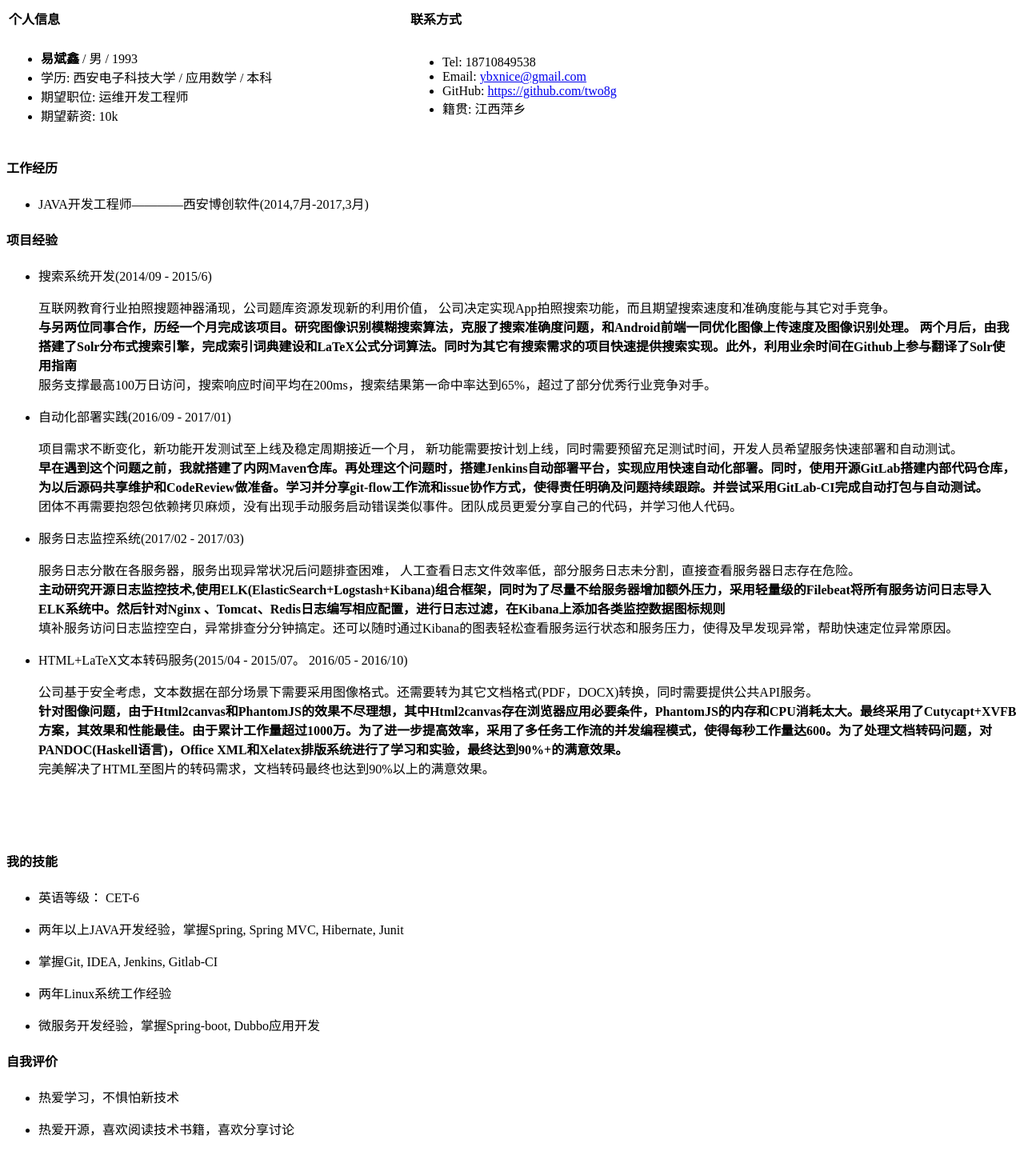
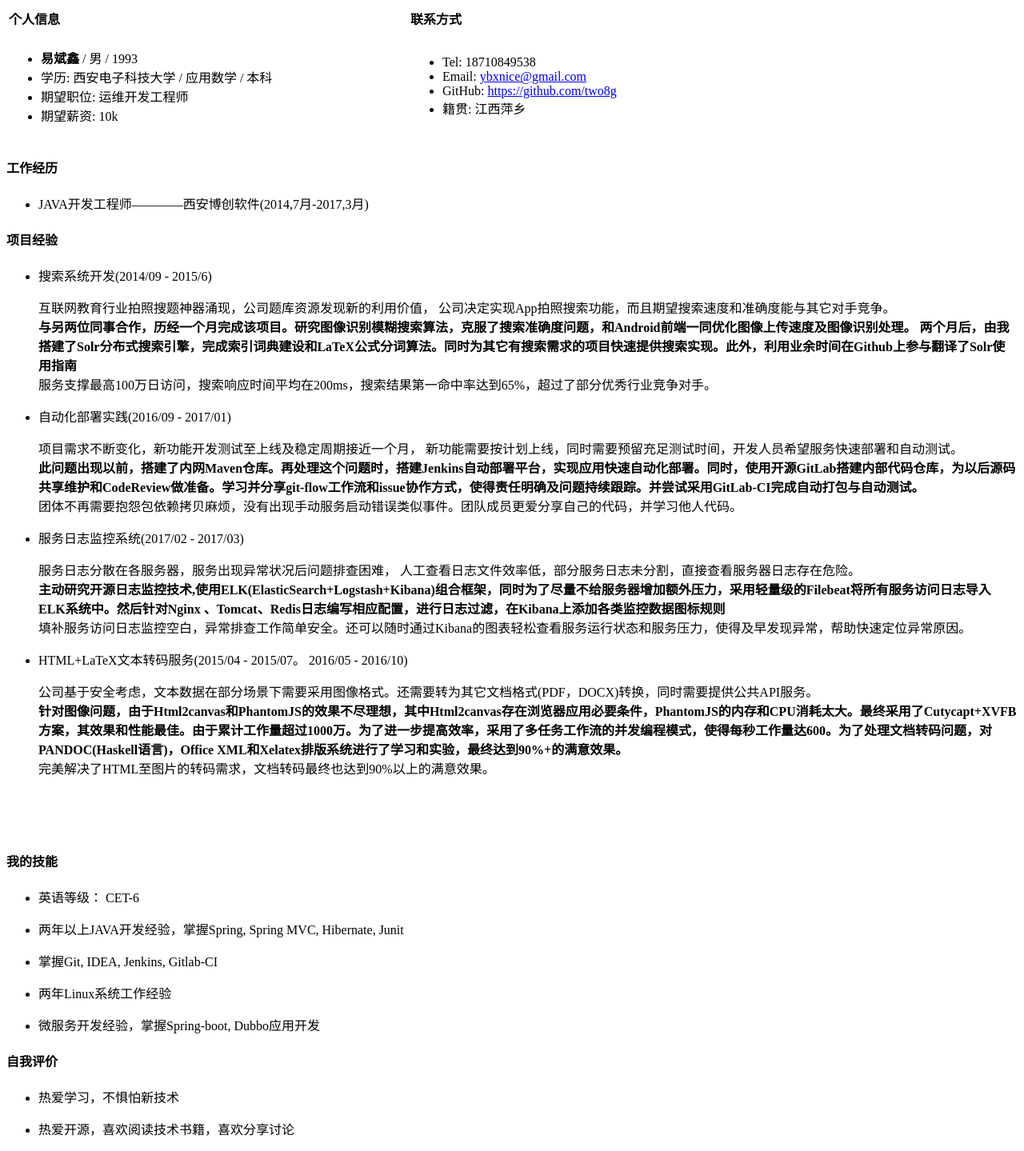
Before and after one commit to two8g/two8g.github.io, a Jekyll site: the page job/DevOps.html, which Jekyll copies as it is, in a window 1280 px wide. Shown: the whole page at 80% size. Built offline with Jekyll 4.4.1, drawn with Linux system fonts in a browser that asks for light colours.

Commit message:
修改措辞

```diff
--- a/job/DevOps.html
+++ b/job/DevOps.html
@@ -101,7 +101,7 @@
         </li>
         <p md-pos="264-591"><span md-pos="264-293">项目需求不断变化，新功能开发测试至上线及稳定周期接近一个月，</span>
           <span md-pos="294-331">新功能需要按计划上线，同时需要预留充足测试时间，开发人员希望服务快速部署和自动测试。</span><br/>
-          <span md-pos="333-508"><b>早在遇到这个问题之前，我就搭建了内网Maven仓库。再处理这个问题时，搭建Jenkins自动部署平台，实现应用快速自动化部署。同时，使用开源GitLab搭建内部代码仓库，为以后源码共享维护和CodeReview做准备。学习并分享git-flow工作流和issue协作方式，使得责任明确及问题持续跟踪。并尝试采用GitLab-CI完成自动打包与自动测试。</b></span><br/>
+          <span md-pos="333-508"><b>此问题出现以前，搭建了内网Maven仓库。再处理这个问题时，搭建Jenkins自动部署平台，实现应用快速自动化部署。同时，使用开源GitLab搭建内部代码仓库，为以后源码共享维护和CodeReview做准备。学习并分享git-flow工作流和issue协作方式，使得责任明确及问题持续跟踪。并尝试采用GitLab-CI完成自动打包与自动测试。</b></span><br/>
           <span md-pos="509-590">团体不再需要抱怨包依赖拷贝麻烦，没有出现手动服务启动错误类似事件。团队成员更爱分享自己的代码，并学习他人代码。</span>
         </p>
         <li md-pos="670-861">
@@ -110,7 +110,7 @@
         <p md-pos="607-807"><span md-pos="607-634">服务日志分散在各服务器，服务出现异常状况后问题排查困难，</span>
           <span md-pos="635-670">人工查看日志文件效率低，部分服务日志未分割，直接查看服务器日志存在危险。</span><br/>
           <span md-pos="671-750"><b>主动研究开源日志监控技术,使用ELK(ElasticSearch+Logstash+Kibana)组合框架，同时为了尽量不给服务器增加额外压力，采用轻量级的Filebeat将所有服务访问日志导入ELK系统中。然后针对Nginx  、Tomcat、Redis日志编写相应配置，进行日志过滤，在Kibana上添加各类监控数据图标规则</b></span><br/>
-          <span md-pos="751-806">填补服务访问日志监控空白，异常排查分分钟搞定。还可以随时通过Kibana的图表轻松查看服务运行状态和服务压力，使得及早发现异常，帮助快速定位异常原因。</span></p>
+          <span md-pos="751-806">填补服务访问日志监控空白，异常排查工作简单安全。还可以随时通过Kibana的图表轻松查看服务运行状态和服务压力，使得及早发现异常，帮助快速定位异常原因。</span></p>
         <li md-pos="860-884"><span md-pos="863-881">HTML+LaTeX文本转码服务(2015/04 - 2015/07。 2016/05 - 2016/10)</span></li>
         <p md-pos="885-1266"><span
                 md-pos="885-952">公司基于安全考虑，文本数据在部分场景下需要采用图像格式。还需要转为其它文档格式(PDF，DOCX)转换，同时需要提供公共API服务。</span><br/>
--- a/job/JAVA-TW.html
+++ b/job/JAVA-TW.html
@@ -120,7 +120,7 @@
         </li>
         <p md-pos="264-591"><span md-pos="264-293">项目需求不断变化，新功能开发测试至上线及稳定周期接近一个月，</span>
           <span md-pos="294-331">新功能需要按计划上线，同时需要预留充足测试时间，开发人员希望服务快速部署和自动测试。</span><br/>
-          <span md-pos="333-508"><b>早在遇到这个问题之前，我就搭建了内网Maven仓库。再处理这个问题时，搭建Jenkins自动部署平台，实现应用快速自动化部署。同时，使用开源GitLab搭建内部代码仓库，为以后源码共享维护和CodeReview做准备。学习并分享git-flow工作流和issue协作方式，使得责任明确及问题持续跟踪。并尝试采用GitLab-CI完成自动打包与自动测试。</b></span><br/>
+          <span md-pos="333-508"><b>此问题出现以前，搭建了内网Maven仓库。再处理这个问题时，搭建Jenkins自动部署平台，实现应用快速自动化部署。同时，使用开源GitLab搭建内部代码仓库，为以后源码共享维护和CodeReview做准备。学习并分享git-flow工作流和issue协作方式，使得责任明确及问题持续跟踪。并尝试采用GitLab-CI完成自动打包与自动测试。</b></span><br/>
           <span md-pos="509-590">团体不再需要抱怨包依赖拷贝麻烦，没有出现手动服务启动错误类似事件。团队成员更爱分享自己的代码，并学习他人代码。</span>
         </p>
         <li md-pos="670-861">
@@ -129,7 +129,7 @@
         <p md-pos="607-807"><span md-pos="607-634">服务日志分散在各服务器，服务出现异常状况后问题排查困难，</span>
           <span md-pos="635-670">人工查看日志文件效率低，部分服务日志未分割，直接查看服务器日志存在危险。</span><br/>
           <span md-pos="671-750"><b>主动研究开源日志监控技术,使用ELK(ElasticSearch+Logstash+Kibana)组合框架，同时为了尽量不给服务器增加额外压力，采用轻量级的Filebeat将所有服务访问日志导入ELK系统中。然后针对Nginx  、Tomcat、Redis日志编写相应配置，进行日志过滤，在Kibana上添加各类监控数据图标规则</b></span><br/>
-          <span md-pos="751-806">填补服务访问日志监控空白，异常排查分分钟搞定。还可以随时通过Kibana的图表轻松查看服务运行状态和服务压力，使得及早发现异常，帮助快速定位异常原因。</span></p>
+          <span md-pos="751-806">填补服务访问日志监控空白，异常排查工作简单安全。还可以随时通过Kibana的图表轻松查看服务运行状态和服务压力，使得及早发现异常，帮助快速定位异常原因。</span></p>
       </ul>
       <h4 id="我的技能" md-pos="1504-1513"><span md-pos="1509-1513"><a href="#我的技能" id="我的技能" name="我的技能"
                                                                    class="anchor"><span
```
Also changed, not shown: 3 other files.
